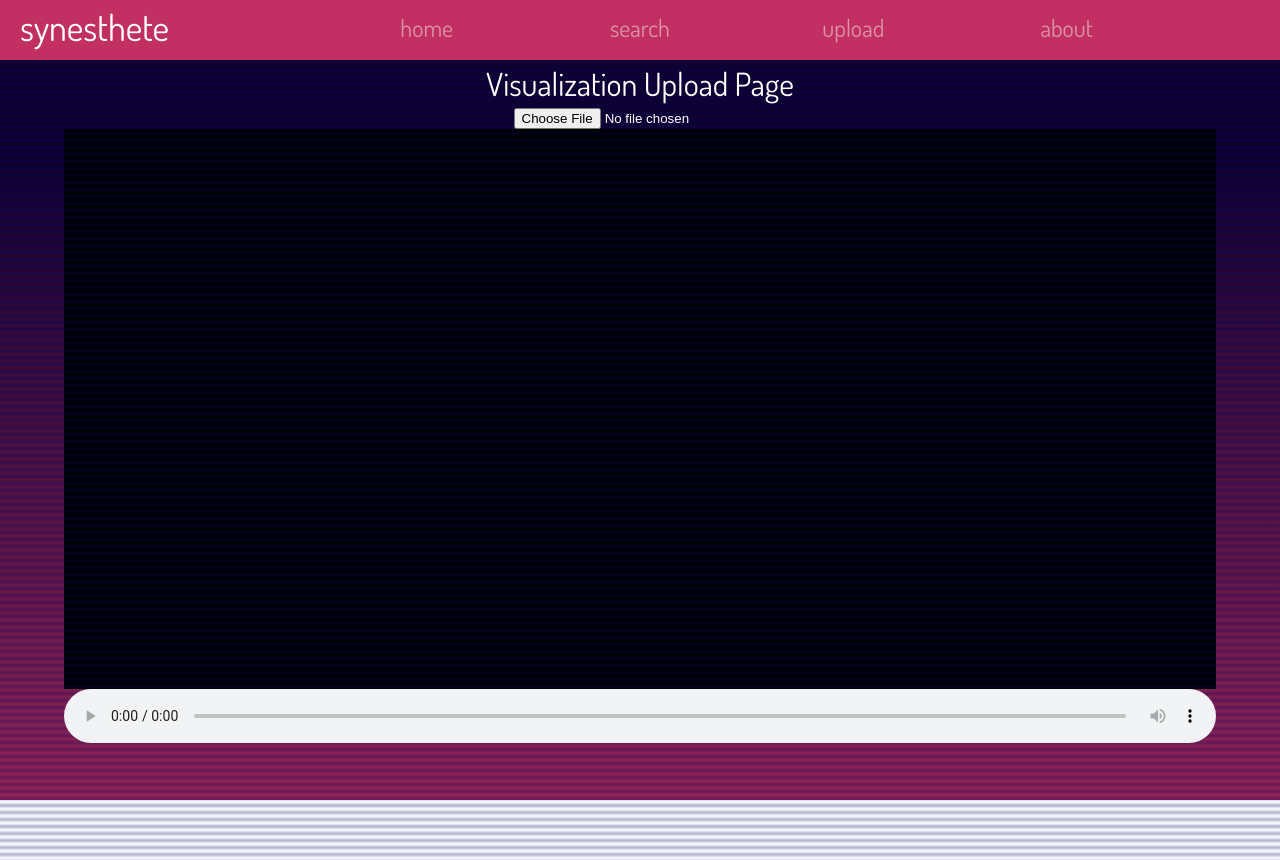
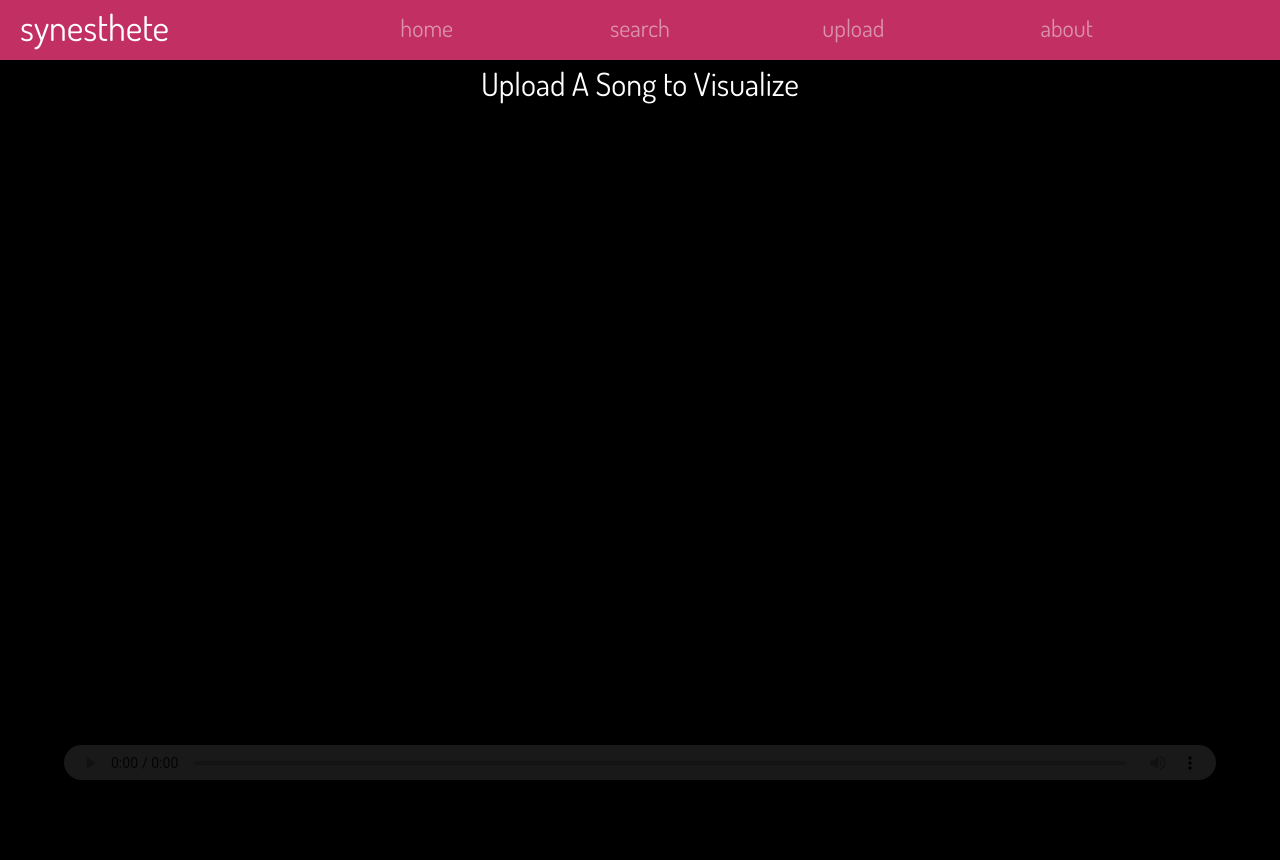
Before and after one commit to LucilleN/synesthete, a React (Create React App) app: page /upload in a window 1280 px wide. After the commit the page ends 800 px from the top, so only its background shows below. Built offline with nearby package versions, Linux system fonts and the light colour scheme; the HTML template or start-up script is replaced by a standard one.

Commit message:
Style page and implement useRef

```diff
--- a/src/pages/UploadVisualization.js
+++ b/src/pages/UploadVisualization.js
@@ -1,7 +1,9 @@
 import React, { useState, useEffect, useRef } from 'react'
 import Typography from '@material-ui/core/Typography'
 import { withStyles } from '@material-ui/core/styles'
+import { styles } from './Visualization'
 
+{/*
 const styles = theme => ({
   root: {
     // background: 'black',
@@ -37,8 +39,8 @@ const styles = theme => ({
   },
   background: {
     width: '100%',
-    height: '100%',
-    // height: 'calc(100%-60px)',
+    // height: '100%',
+    height: 'calc(100% - 60px)',
     // width: '90vw',
     // height: '70vh',
     position: 'absolute',
@@ -60,48 +62,44 @@ const styles = theme => ({
     zIndex: 4
   }
 })
+*/}
 
 const UploadVisualization = props => {
   const { classes } = props
 
-  // const audio = useRef(null)
-  const file = useRef(null)
+  const audioRef = useRef(null)
+  const canvasRef = useRef(null)
+  const fileRef = useRef(null)
 
-  //////// LOAD MUSIC FILE ////////
+  /*-------------------------------------------
+                LOAD MUSIC FILE
+  -------------------------------------------*/
   const loadMusicFile = () => {
-    const audio = document.getElementById("audio")
+    const audio = audioRef.current
 
-    const file = document.getElementById("file-input")
+    const file = fileRef.current
     const files = file.files
     audio.src = URL.createObjectURL(files[0])
+    // audio.crossOrigin = "anonymous";
+    // audio.src = "https://p.scdn.co/mp3-preview/1c0da00b5c95a1a6c9dfc05b14a1a628a6e0ad73?cid=159ac88b1c534ed7ae41602f1e558a49"
+    // audio.src = "https://www.soundhelix.com/examples/mp3/SoundHelix-Song-8.mp3"
+    console.log("audio.src: " + audio.src)
 
-    const name = files[0].name
-
-    const canvas = document.getElementById("canvas")
+    const canvas = canvasRef.current;
     canvas.width = window.innerWidth;
     canvas.height = window.innerHeight;
     const ctx = canvas.getContext("2d");
 
     const context = new AudioContext(); // (Interface) Audio-processing graph
-    let src = context.createMediaElementSource(audio); // Give the audio context an audio source,
-    // to which can then be played and manipulated
+    let src = context.createMediaElementSource(audio); // Give audio context an audio source
     const analyser = context.createAnalyser(); // Create an analyser for the audio context
 
     src.connect(analyser); // Connects the audio context source to the analyser
     analyser.connect(context.destination); // End destination of an audio graph in a given context
-    // Sends sound to the speakers or headphones
+    analyser.fftSize = 16384;
 
-    analyser.fftSize = 16384;
-    // FFTSize represents the window size in samples that is used when performing a FFT
-    // Lower the size, the less bars (but wider in size)
-
-    const bufferLength = analyser.frequencyBinCount; // (read-only property)
-    // Equates to number of data values you have to play with for the visualization
-    // The FFT size defines the number of bins used for dividing the window into equal strips, or bins.
-    // Hence, a bin is a spectrum sample, and defines the frequency resolution of the window.
-
-    const dataArray = new Uint8Array(bufferLength); // Converts to 8-bit unsigned integer array
-    // At this point dataArray is an array with length of bufferLength but no values
+    const bufferLength = analyser.frequencyBinCount;
+    const dataArray = new Uint8Array(bufferLength);
 
     const WIDTH = canvas.width;
     const HEIGHT = canvas.height;
@@ -116,9 +114,7 @@ const UploadVisualization = props => {
 
       x = 0;
 
-      analyser.getByteFrequencyData(dataArray); // Copies the frequency data into dataArray
-      // Results in a normalized array of values between 0 and 255
-      // Before this step, dataArray's values are all zeros (but with length of 8192)
+      analyser.getByteFrequencyData(dataArray);
 
       ctx.fillStyle = "rgba(0,0,0,0.1)"; // Clears canvas before rendering bars (black with opacity 0.2)
       ctx.fillRect(0, 0, WIDTH, HEIGHT); // Fade effect, set opacity to 1 for sharper rendering of bars
@@ -192,7 +188,6 @@ const UploadVisualization = props => {
 
         ctx.fillStyle = `rgba(${r},${g},${b},${a})`;
         ctx.fillRect(x, (HEIGHT - barHeight), barWidth, barHeight);
-        // (x, y, i, j) where (x, y) is the start point and (i, j) is the end point
 
         x += barWidth + 10 // Gives 10px space between each bar
       }
@@ -205,13 +200,12 @@ const UploadVisualization = props => {
   return (
     <div className={classes.root}>
       <Typography className={classes.title}>
-        Visualization Upload Page
+        Upload A Song to Visualize
       </Typography>
-      <input /*ref={file}*/ type="file" id="file-input" accept="audio/*,video/*,image/*" className={classes.fileInput} onChange={loadMusicFile}/>
-      <canvas id="canvas" width="300" height="300" className={classes.canvas}></canvas>
-      <audio /*ref={audio}*/ id="audio" controls className={classes.audio}></audio>
-      <div id="background" className={classes.background}></div>
-      {/* <script src="../../test_visualization/script.js"></script> */}
+      <input ref={fileRef} type="file" id="file-input" accept="audio/*,video/*,image/*" className={classes.fileInput} onChange={loadMusicFile}/>
+      <canvas ref={canvasRef} id="canvas" width="300" height="300" className={classes.canvas}></canvas>
+      <audio ref={audioRef} id="audio" controls className={classes.audio}></audio>
+      {/* <div id="background" className={classes.background}></div> */}
     </div>
   )
 }
```
